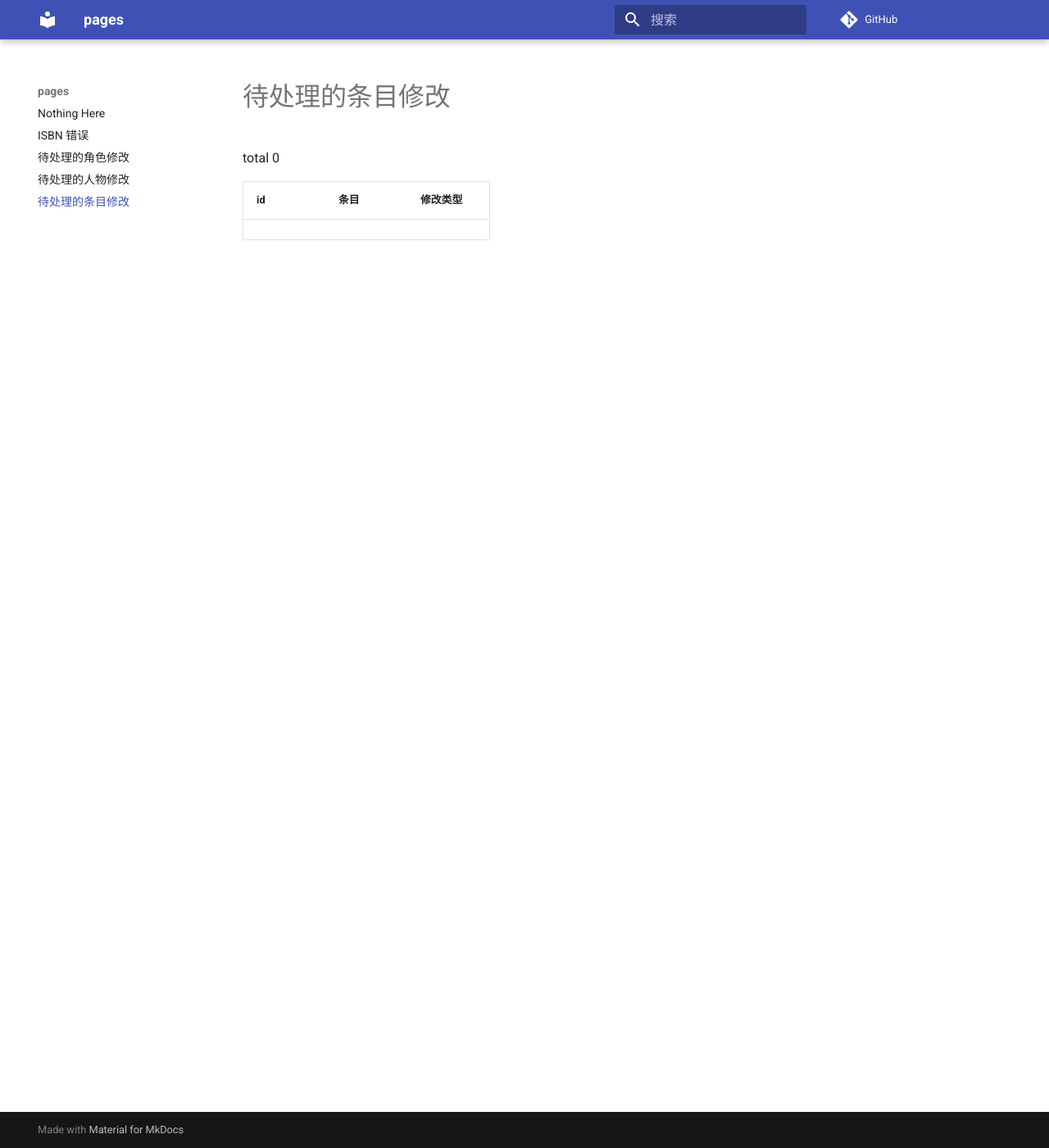
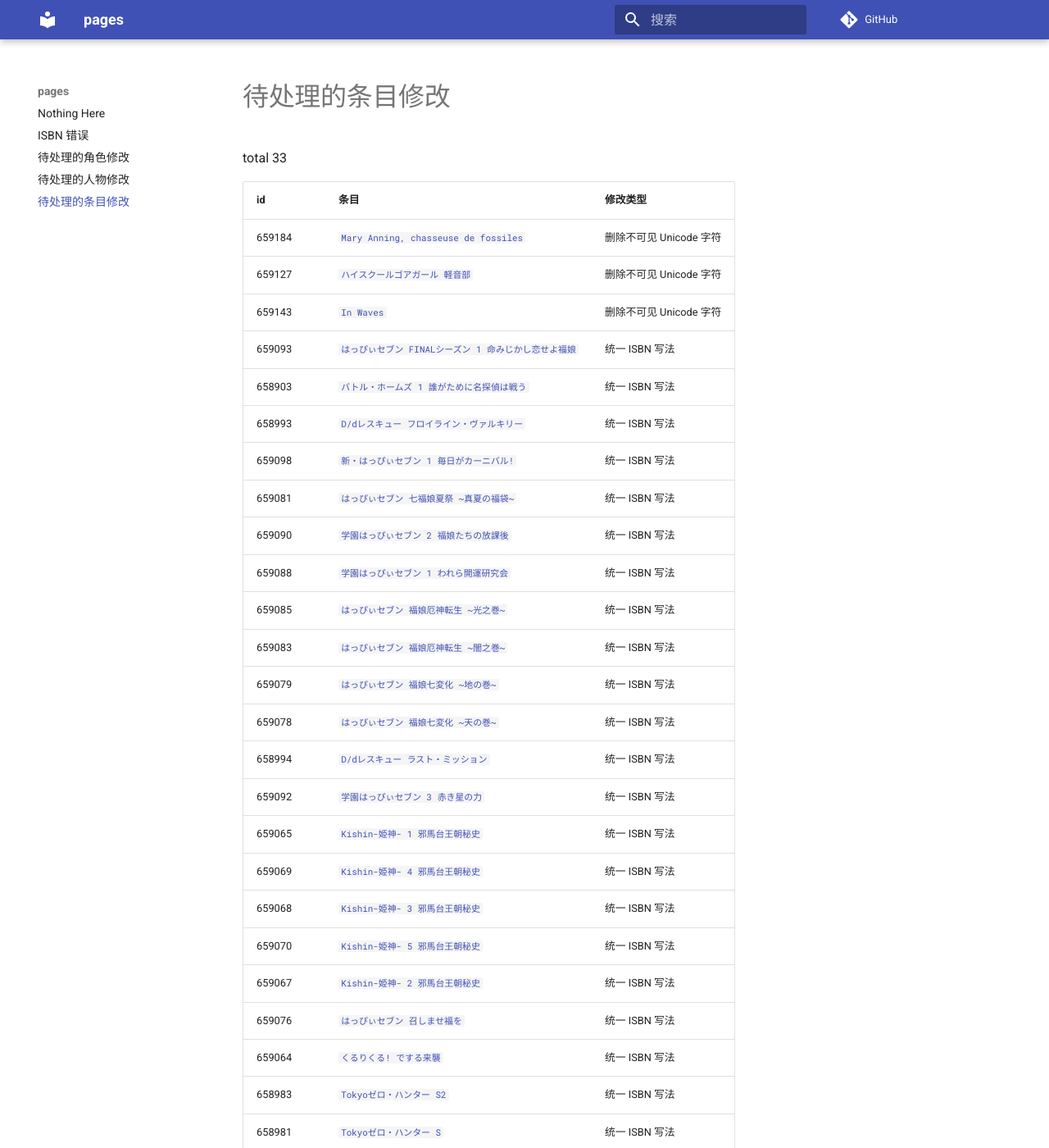
Before and after one commit to trim21/bangumi-pages, an MkDocs documentation site: the page built from docs/pending-subject-changes.md, in a window 1280 px wide and 1400 px high. Shown: the whole window at 82% size. Built offline with MkDocs 1.6.1 and Material for MkDocs 9.7.7, drawn with Linux system fonts in a browser that asks for light colours; comment, search, counter and statistics services are not loaded; some of the changed text lies outside the part shown.

Commit message:
update pending-changes.md

```diff
--- a/docs/pending-subject-changes.md
+++ b/docs/pending-subject-changes.md
@@ -1,6 +1,39 @@
 # 待处理的条目修改
 
-total 0
+total 33
 
 | id | 条目 | 修改类型 |
 | --- | --- | --- |
+| 659184 | [`Mary Anning, chasseuse de fossiles`](https://bgm.tv/subject/659184) | 删除不可见 Unicode 字符 |
+| 659127 | [`ハイスクールゴアガール 軽音部`](https://bgm.tv/subject/659127) | 删除不可见 Unicode 字符 |
+| 659143 | [`In Waves`](https://bgm.tv/subject/659143) | 删除不可见 Unicode 字符 |
+| 659093 | [`はっぴぃセブン FINALシーズン 1 命みじかし恋せよ福娘`](https://bgm.tv/subject/659093) | 统一 ISBN 写法 |
+| 658903 | [`バトル・ホームズ 1 誰がために名探偵は戦う`](https://bgm.tv/subject/658903) | 统一 ISBN 写法 |
+| 658993 | [`D/dレスキュー フロイライン・ヴァルキリー`](https://bgm.tv/subject/658993) | 统一 ISBN 写法 |
+| 659098 | [`新・はっぴぃセブン 1 毎日がカーニバル!`](https://bgm.tv/subject/659098) | 统一 ISBN 写法 |
+| 659081 | [`はっぴぃセブン 七福娘夏祭 ~真夏の福袋~`](https://bgm.tv/subject/659081) | 统一 ISBN 写法 |
+| 659090 | [`学園はっぴぃセブン 2 福娘たちの放課後`](https://bgm.tv/subject/659090) | 统一 ISBN 写法 |
+| 659088 | [`学園はっぴぃセブン 1 われら開運研究会`](https://bgm.tv/subject/659088) | 统一 ISBN 写法 |
+| 659085 | [`はっぴぃセブン 福娘厄神転生 ~光之巻~`](https://bgm.tv/subject/659085) | 统一 ISBN 写法 |
+| 659083 | [`はっぴぃセブン 福娘厄神転生 ~闇之巻~`](https://bgm.tv/subject/659083) | 统一 ISBN 写法 |
+| 659079 | [`はっぴぃセブン 福娘七変化 ~地の巻~`](https://bgm.tv/subject/659079) | 统一 ISBN 写法 |
+| 659078 | [`はっぴぃセブン 福娘七変化 ~天の巻~`](https://bgm.tv/subject/659078) | 统一 ISBN 写法 |
+| 658994 | [`D/dレスキュー ラスト・ミッション`](https://bgm.tv/subject/658994) | 统一 ISBN 写法 |
+| 659092 | [`学園はっぴぃセブン 3 赤き星の力`](https://bgm.tv/subject/659092) | 统一 ISBN 写法 |
+| 659065 | [`Kishin-姫神- 1 邪馬台王朝秘史`](https://bgm.tv/subject/659065) | 统一 ISBN 写法 |
+| 659069 | [`Kishin-姫神- 4 邪馬台王朝秘史`](https://bgm.tv/subject/659069) | 统一 ISBN 写法 |
+| 659068 | [`Kishin-姫神- 3 邪馬台王朝秘史`](https://bgm.tv/subject/659068) | 统一 ISBN 写法 |
+| 659070 | [`Kishin-姫神- 5 邪馬台王朝秘史`](https://bgm.tv/subject/659070) | 统一 ISBN 写法 |
+| 659067 | [`Kishin-姫神- 2 邪馬台王朝秘史`](https://bgm.tv/subject/659067) | 统一 ISBN 写法 |
+| 659076 | [`はっぴぃセブン 召しませ福を`](https://bgm.tv/subject/659076) | 统一 ISBN 写法 |
+| 659064 | [`くるりくる! でする来襲`](https://bgm.tv/subject/659064) | 统一 ISBN 写法 |
+| 658983 | [`Tokyoゼロ・ハンター S2`](https://bgm.tv/subject/658983) | 统一 ISBN 写法 |
+| 658981 | [`Tokyoゼロ・ハンター S`](https://bgm.tv/subject/658981) | 统一 ISBN 写法 |
+| 658978 | [`Tokyoゼロ・ハンター 2`](https://bgm.tv/subject/658978) | 统一 ISBN 写法 |
+| 658980 | [`Tokyoゼロ・ハンター 3`](https://bgm.tv/subject/658980) | 统一 ISBN 写法 |
+| 658976 | [`Tokyoゼロ・ハンター 1`](https://bgm.tv/subject/658976) | 统一 ISBN 写法 |
+| 658905 | [`バトル・ホームズ 2`](https://bgm.tv/subject/658905) | 统一 ISBN 写法 |
+| 659063 | [`ネコノメノヨウニ…`](https://bgm.tv/subject/659063) | 统一 ISBN 写法 |
+| 658990 | [`ゴールデンドーン`](https://bgm.tv/subject/658990) | 统一 ISBN 写法 |
+| 658991 | [`D/dレスキュー`](https://bgm.tv/subject/658991) | 统一 ISBN 写法 |
+| 658996 | [`メタルウルフ`](https://bgm.tv/subject/658996) | 统一 ISBN 写法 |
```
